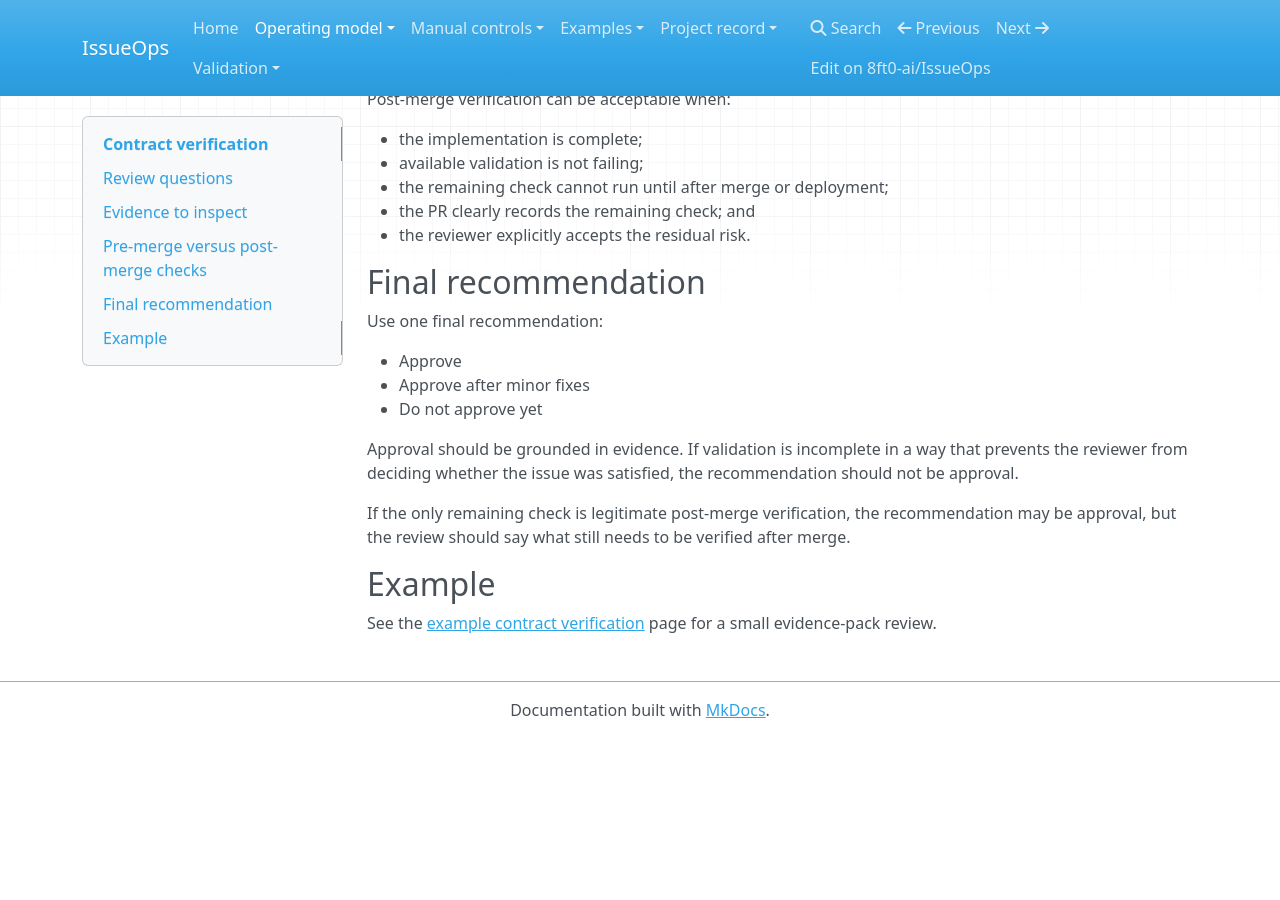
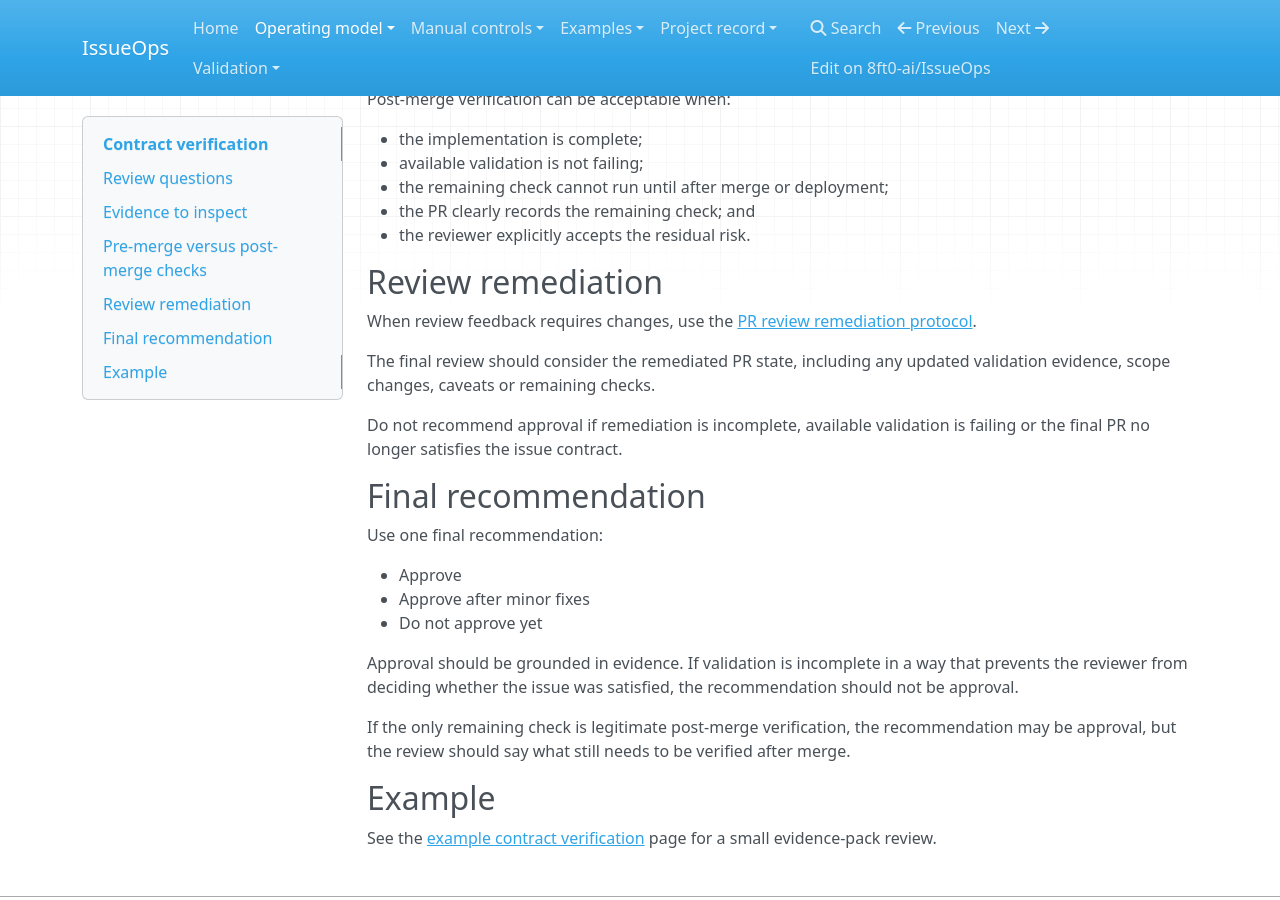
Before and after one commit to 8ft0-ai/IssueOps, an MkDocs documentation site: the page built from docs/contract-verification.md, in a window 1280 px wide and 900 px high, scrolled down 1123 px. Built offline with MkDocs 1.6.1, drawn with Linux system fonts in a browser that asks for light colours; nearby versions of some CDN libraries; before the commit the page ends 1861 px from its top, so only the background shows below that.

Commit message:
Link contract verification to remediation protocol

```diff
--- a/docs/contract-verification.md
+++ b/docs/contract-verification.md
@@ -50,6 +50,14 @@ Post-merge verification can be acceptable when:
 - the PR clearly records the remaining check; and
 - the reviewer explicitly accepts the residual risk.
 
+## Review remediation
+
+When review feedback requires changes, use the [PR review remediation protocol](review-remediation.md).
+
+The final review should consider the remediated PR state, including any updated validation evidence, scope changes, caveats or remaining checks.
+
+Do not recommend approval if remediation is incomplete, available validation is failing or the final PR no longer satisfies the issue contract.
+
 ## Final recommendation
 
 Use one final recommendation:
```
